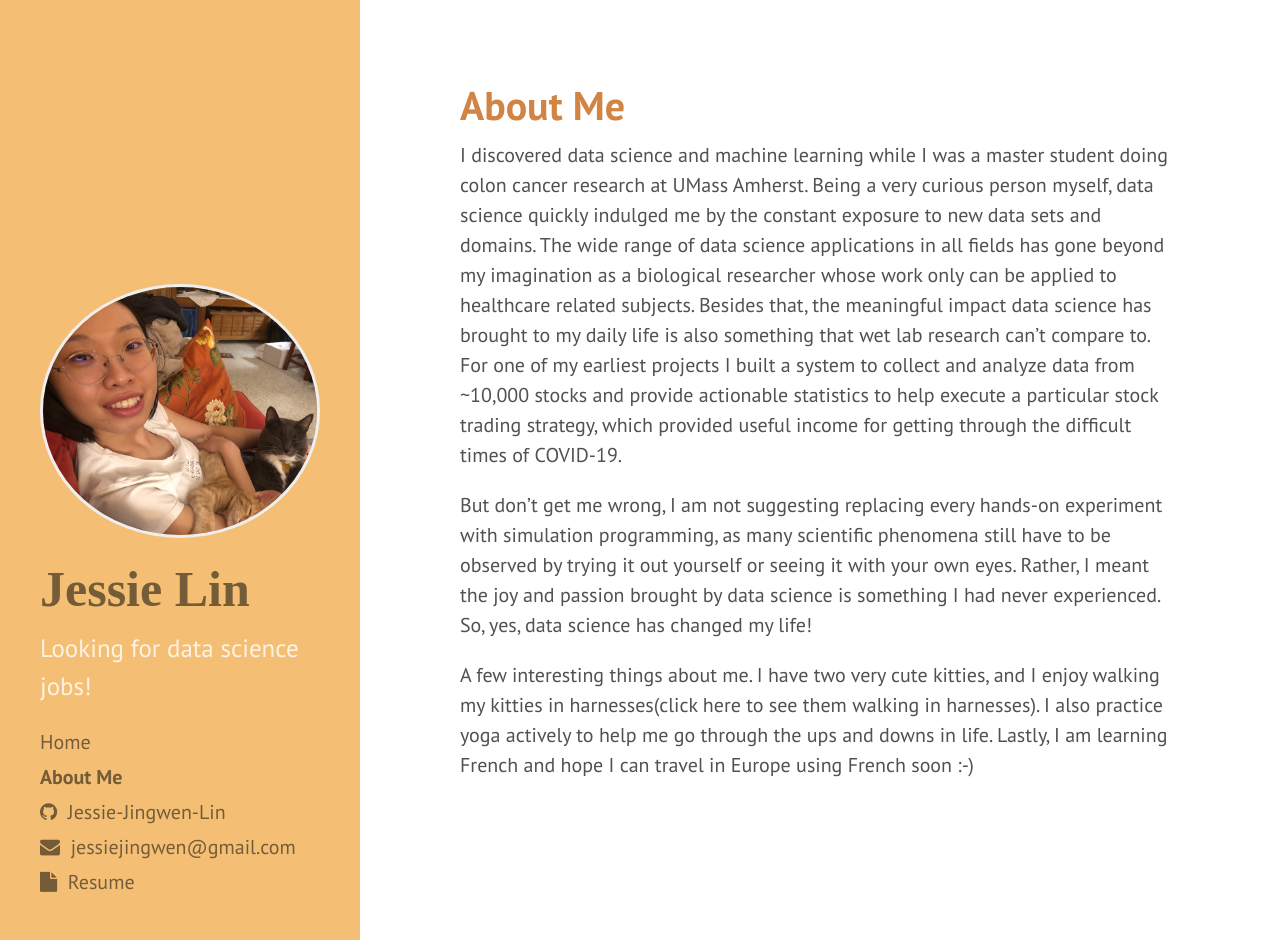
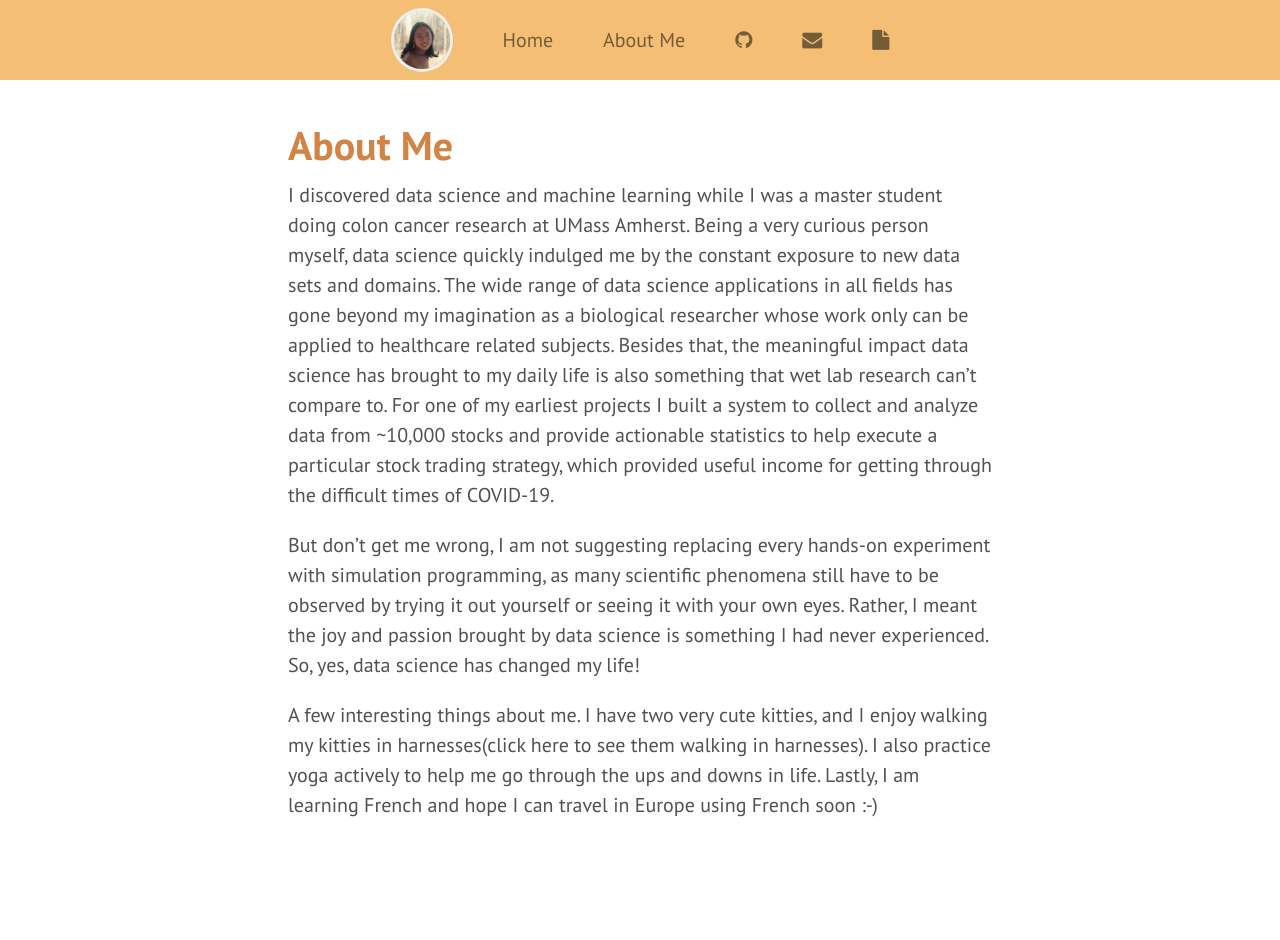
Before and after one commit to Jessie-Jingwen-Lin/Jessie-Jingwen-Lin.github.io, a Jekyll site: the page built from about.md, in a window 1280 px wide and 940 px high. Built offline with Jekyll 4.4.1, drawn with Linux system fonts in a browser that asks for light colours; nearby versions of some CDN libraries.

Commit message:
Initial work on topbar

```diff
--- a/_includes/sidebar.html
+++ b/_includes/sidebar.html
@@ -1,7 +1,7 @@
 <div class="sidebar">
   <div class="container sidebar-sticky">
 
-    <img class="profile-pic" src="/public/images/profile_small_downsample.jpg" />
+    <img class="profile-pic" src="/public/images/mountain_photo_downsample.jpg" />
 
     <div class="sidebar-about">
       <h1>
--- /dev/null
+++ b/_includes/sidebar_top.html
@@ -0,0 +1,33 @@
+<!-- Make a header for a web page -->
+
+
+<div class="topbar">
+  <img class="profile-pic-small topbar-item" src="/public/images/mountain_photo_downsample.jpg" />
+
+        <!-- class="sidebar-about" -->
+
+  <!-- <h1>
+    <a href="/">
+      {{ site.title }}
+    </a>
+  </h1> -->
+
+
+  <a class="topbar-item" href="/">Home</a>
+  <a class="topbar-item" href="/about">About Me</a>
+
+
+  <a href="https://github.com/Jessie-Jingwen-Lin" class="social topbar-item" target="_blank">
+    <i class="fa fa-github"></i>
+  </a>
+
+
+  <a href="mailto:jessiejingwen@gmail.com" class="social topbar-item" target="_blank">
+    <i class="fa fa-envelope"></i>
+  </a>
+
+
+  <a href="/public/files/resume.pdf" class="social topbar-last-item" target="_blank">
+    <i class="fa fa-file"></i>
+  </a>
+</div>
--- a/_layouts/default.html
+++ b/_layouts/default.html
@@ -7,9 +7,9 @@
 
   <body class="theme-base-0d">
 
-    {% include sidebar.html %}
+    {% include sidebar_top.html %}
 
-    <div class="content container">
+    <div class="full-content">
       {{ content }}
     </div>
 
--- a/public/css/hyde.css
+++ b/public/css/hyde.css
@@ -129,6 +129,17 @@ a.sidebar-nav-item:focus {
  * Align the contents of the site above the proper threshold with some margin-fu
  * with a 25%-wide `.sidebar`.
  */
+
+.full-content {
+  /* padding-top: 4rem;
+  padding-bottom: 4rem;
+  margin-left: 4rem;
+  margin-right: 4rem; */
+
+  width: 55%;
+  margin-left: auto;
+  margin-right: auto;
+}
 
 .content {
   padding-top:    4rem;
@@ -269,8 +280,52 @@ a.sidebar-nav-item:focus {
   /*border: 3px solid #ec91cc;*/
   /*border: 10px solid #33c;*/
   border-radius: 50%;
+  width: 80%;
+  margin-left: auto;
+  margin-right: auto;
 
   /*padding:3px;
   border:3px solid #d28445;
   background-color:#fff;*/
 }
+
+
+.profile-pic-small {
+  border: 3px solid #eee;
+  /*border: 3px solid #ec91cc;*/
+  /*border: 10px solid #33c;*/
+  border-radius: 50%;
+  height: 80%;
+  /* margin-left: auto; */
+  /* margin-right: auto; */
+  display: inline;
+  margin:unset;
+
+  /*padding:3px;
+  border:3px solid #d28445;
+  background-color:#fff;*/
+}
+
+
+
+
+.topbar {
+  height: 80px;
+  background-color: #f4bf75;
+  display: flex;
+  justify-content: center;
+  align-items: center;
+  margin-bottom: 2em;
+}
+
+.topbar-item {
+  margin-right: 50px;
+}
+
+.topbar-last-item {
+  margin-right: 0;
+}
+
+.topbar a {
+  color: #755C38
+}
```
Also changed, not shown: public/images/mountain_photo.jpg (added), public/images/mountain_photo_downsample.jpg (added).
